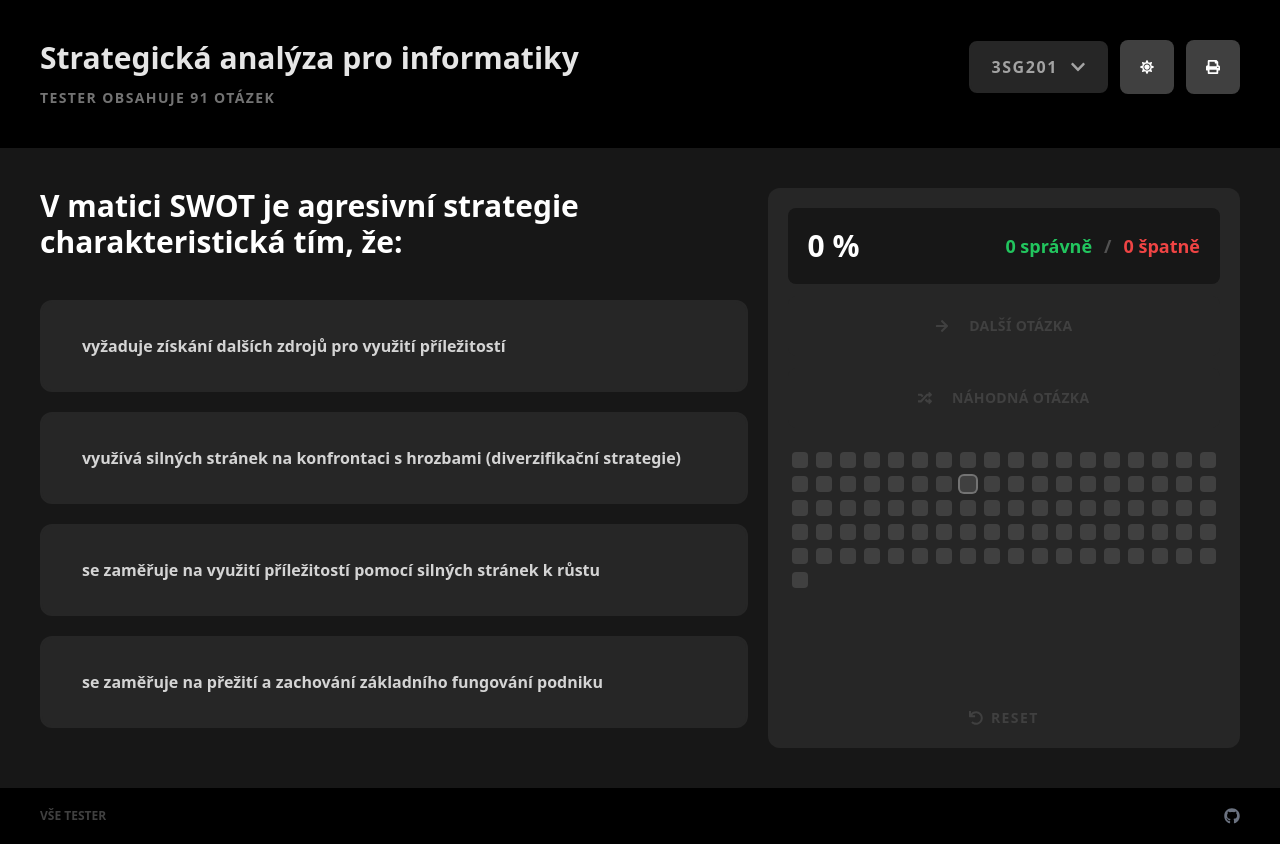
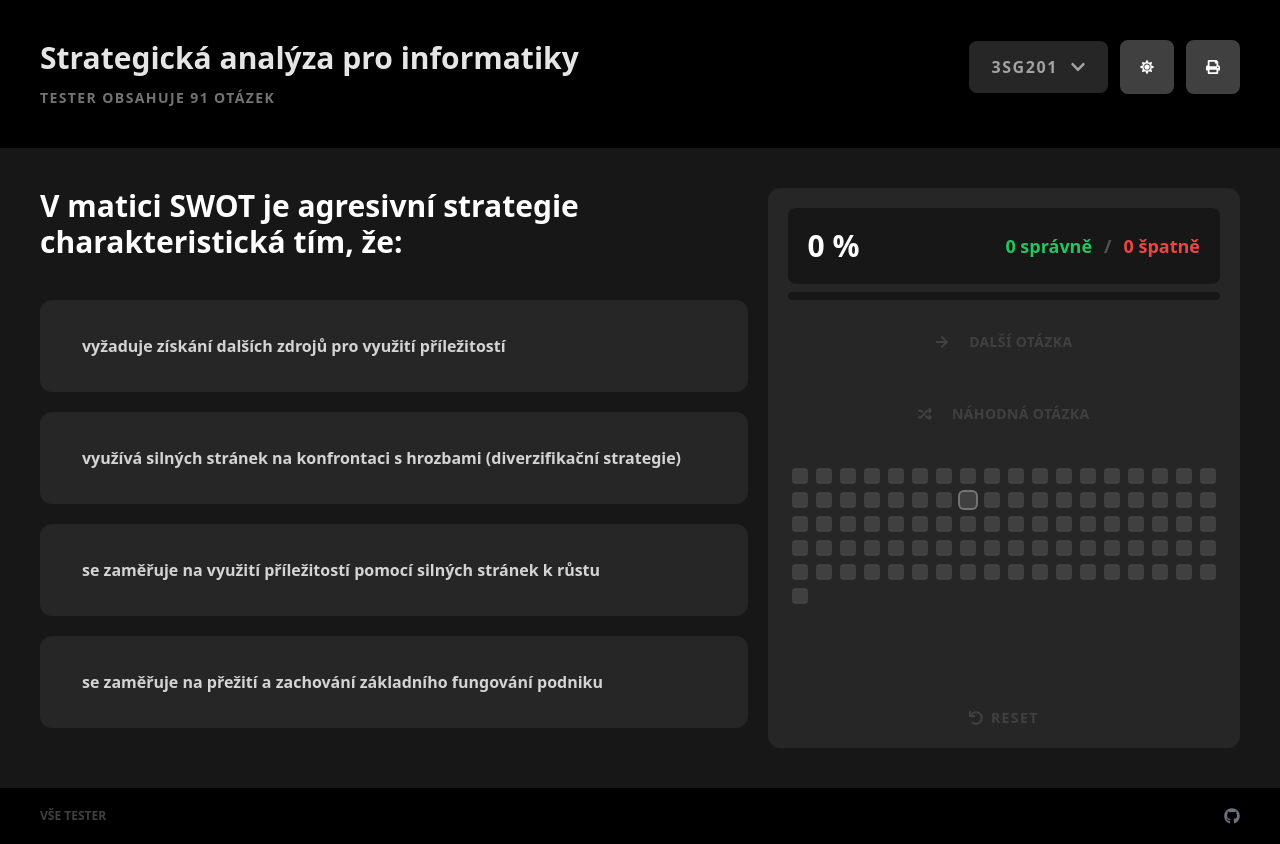
Before and after one commit to jirkavrba/vse-tester-old, a React (Create React App) app: page / in a window 1280 px wide. Built offline with nearby package versions, Linux system fonts and the light colour scheme.

Commit message:
Add indicator showing the total progress

```diff
--- a/src/components/Progress.tsx
+++ b/src/components/Progress.tsx
@@ -4,18 +4,26 @@ import { AppContext } from "../App";
 export interface ProgressProps {
     correct: number,
     incorrect: number,
+    total: number,
 }
 
-const Progress: React.FC<ProgressProps> = ({ correct, incorrect }: ProgressProps) => {
-    const {darkmode} = useContext(AppContext);
+const Progress: React.FC<ProgressProps> = ({ correct, incorrect, total }: ProgressProps) => {
+    const { darkmode } = useContext(AppContext);
     const percentage = Math.floor(correct * 100 / Math.max(1, correct + incorrect));
+    const progress = (correct + incorrect) * 100 / total;
 
     return (
-        <div className={`${darkmode ? "bg-neutral-900" : "bg-white"} flex flex-row items-center justify-between rounded-lg p-5 font-bold`}>
-            <h1 className={`${darkmode ? "text-white" : "text-black"} text-xl lg:text-3xl flex-grow`}>{percentage}&nbsp;%</h1>
-            <span className="text-green-500 text-sm lg:text-lg">{correct} správně</span>
-            <span className="text-neutral-600 mx-2 lg:mx-3 text-sm lg:text-lg">/</span>
-            <span className="text-red-500 text-sm lg:text-lg">{incorrect} špatně</span>
+        <div className="flex flex-col">
+            <div className={`${darkmode ? "bg-neutral-900" : "bg-white"} flex flex-row items-center justify-between rounded-lg p-5 font-bold`}>
+                <h1 className={`${darkmode ? "text-white" : "text-black"} text-xl lg:text-3xl flex-grow`}>{percentage}&nbsp;%</h1>
+                <span className="text-green-500 text-sm lg:text-lg">{correct} správně</span>
+                <span className="text-neutral-600 mx-2 lg:mx-3 text-sm lg:text-lg">/</span>
+                <span className="text-red-500 text-sm lg:text-lg">{incorrect} špatně</span>
+            </div>
+
+            <div className={`${darkmode ? "bg-neutral-900" : "bg-white"} h-2 rounded-lg relative mt-2`} title={`${Math.floor(progress * 100) / 100}%`}>
+                <div className="absolute left-0 top-0 h-2 bg-blue-500 rounded-lg transition-all" style={{ width: `${progress}%`}}></div>
+            </div>
         </div>
     );
 }
--- a/src/components/Tester.tsx
+++ b/src/components/Tester.tsx
@@ -147,7 +147,7 @@ const Tester: React.FC<TesterProps> = ({ questions, multichoice, title }: Tester
                 </div>
             </div>
             <aside className={`${darkmode ? 'bg-neutral-800' : 'bg-gray-200'} mt-5 lg:mt-0 w-full md:w-1/2 xl:w-2/5 2xl:w-1/4 flex flex-col p-5 ml-0 md:ml-5 rounded-xl`}>
-                <Progress correct={correct} incorrect={incorrect} />
+                <Progress correct={correct} incorrect={incorrect} total={states.length}/>
                 <div className="flex-col">
                     {multichoice &&
                         <Button disabled={selected.length === 0} onClick={checkAnswers} className="mt-3 w-full text-center mr-5 md:mr-0">
```
